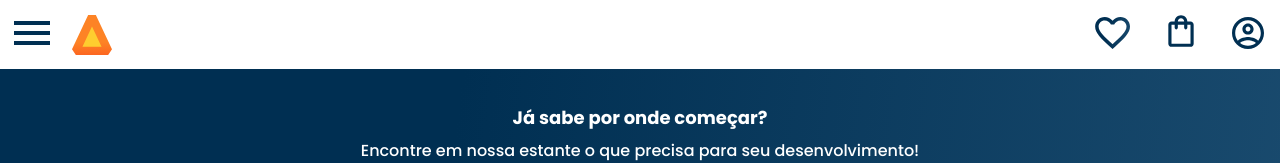
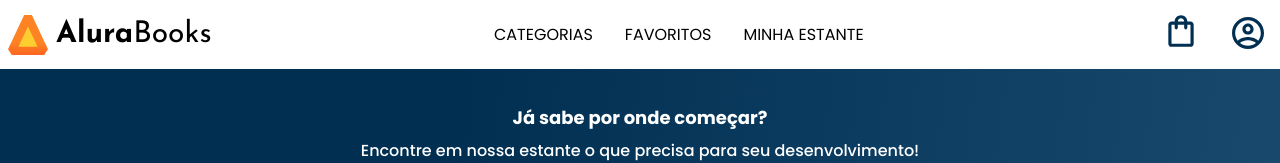
Before and after one commit to MatheusASoares/AluraBooks, a plain HTML site: page index.html in a window 1280 px wide. Shown: the top 163 px of the page. Drawn offline with nearby package versions, Linux system fonts and the light colour scheme.

Commit message:
Adaptando o header para 1024px

```diff
--- a/index.html
+++ b/index.html
@@ -10,6 +10,7 @@
     <link rel="preconnect" href="https://fonts.googleapis.com">
     <link rel="preconnect" href="https://fonts.gstatic.com" crossorigin>
     <link href="https://fonts.googleapis.com/css2?family=Poppins:wght@300;400;500;700&display=swap" rel="stylesheet">
+    <link href="https://fonts.googleapis.com/css2?family=Josefin+Sans:wght@400;700&display=swap" rel="stylesheet">
     <link rel="stylesheet" href="https://cdn.jsdelivr.net/npm/swiper@8/swiper-bundle.min.css" />
     <link rel="stylesheet" href="styles.css">
 </head>
@@ -30,9 +31,16 @@
                 <li class="lista-menu__item"><a href="#" class="lista-menu__link">Design e UX</a></li>
             </ul>
             <img src="/img/Logo.svg" alt="Logo da AluraBooks" class="container__imagem">
+            <h1 class="container__titulo"><b class="container__titulo--negrito">Alura</b>Books</h1>
         </div>
+        <ul class="opcoes">
+            <li class="opcoes__item">Categorias</li>
+            <li class="opcoes__item"><a href="#" class="opcoes__link">Favoritos</a></li>
+            <li class="opcoes__item"><a href="#" class="opcoes__link">Minha estante</a></li>
+        </ul>
         <div class="container">
-            <a href="#"><img src="/img/Favoritos.svg" alt="Meus Favoritos" class="container__imagem"></a>
+            <a href="#"><img src="/img/Favoritos.svg" alt="Meus Favoritos"
+                    class="container__imagem container__imagem-transparente"></a>
             <a href=" #"><img src="/img/Compras.svg" alt="Carrinho de compras" class="container__imagem"></a>
             <a href=" #"><img src="/img/Usuário.svg" alt="Meu perfil" class="container__imagem"></a>
         </div>
--- a/styles.css
+++ b/styles.css
@@ -12,6 +12,8 @@
     --azul-degrade: linear-gradient(97.54deg, #002F52 35.49%, #326589 165.37%);
     --fonte-principal: "Poppins";
     --azul: #002F52;
+    --fonte-titulo: "Josefin Sans";
+    --preto: #000000;
 }
 
 body {
--- a/styles/carrossel.css
+++ b/styles/carrossel.css
@@ -68,7 +68,7 @@
 
 .botoes__ancora {
     background-color: var(--laranja);
-    padding: 1em 2.75em;
+    padding: 1em 2.2em;
     color: var(--branco);
     font-weight: 700;
     text-decoration: none;
--- a/styles/header.css
+++ b/styles/header.css
@@ -64,3 +64,51 @@
 .container__botao {
     display: none;
 }
+
+.container__titulo {
+    display: none;
+}
+
+.opcoes {
+    display: none;
+}
+
+@media screen and (min-width:1024px) {
+
+    .container__titulo,
+    .container__titulo--negrito {
+        font-family: var(--fonte-titulo);
+        font-size: 30px;
+    }
+
+    .container__titulo {
+        font-weight: 400;
+        display: block;
+    }
+
+    .container__titulo--negrito {
+        font-weight: 700;
+    }
+
+    .opcoes {
+        display: flex;
+    }
+
+    .opcoes__item {
+        padding: 0 1em;
+        text-transform: uppercase;
+    }
+
+    .opcoes__link {
+        text-decoration: none;
+        color: var(--preto);
+    }
+
+    .container__imagem-transparente {
+        display: none;
+    }
+
+    .cabecalho__menu-hamburguer {
+        display: none;
+    }
+}
```
